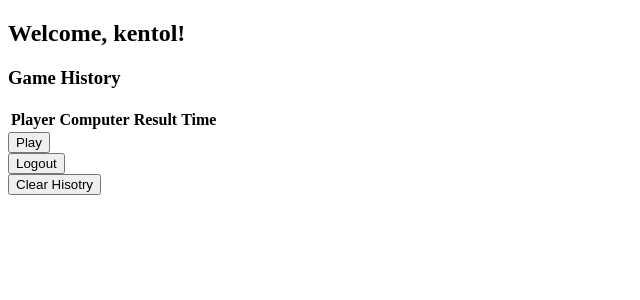
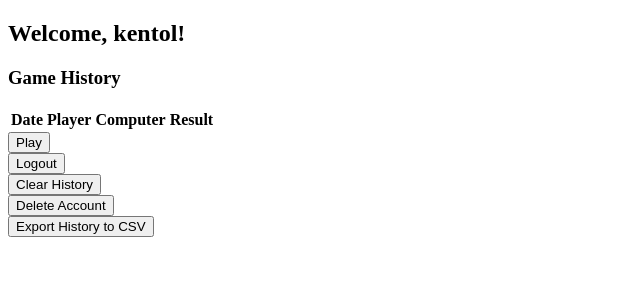
Before and after one commit to kennethalee/rock-paper-scissors, a Flask app: page /profile in a window 1280 px wide. Shown: the top 300 px of the page, without its empty margins (0-640 px from the left). Run offline with Flask 3, Linux system fonts and the light colour scheme; a user stored in the database is signed in; lists and menus that the app fills with data are empty.

Commit message:
Added feature to export game history to csv

```diff
--- a/app.py
+++ b/app.py
@@ -1,9 +1,10 @@
-from flask import Flask, render_template, redirect, url_for, request, flash
+from flask import Flask, render_template, redirect, url_for, request, flash, Response
+from flask_login import LoginManager, login_user, logout_user, login_required, current_user
 from werkzeug.security import generate_password_hash, check_password_hash
-from flask_login import LoginManager, login_user, logout_user, login_required, current_user
-
+from io import StringIO
+import csv
+import main
 from models.models import db, User, Game
-import main
 
 app = Flask(__name__)
 app.config['SECRET_KEY'] = 'Jancokasu123'
@@ -86,6 +87,36 @@ def clear_history():
     db.session.commit()
     return redirect(url_for('profile'))
 
+@app.route('/export_history', methods=['GET'])
+@login_required
+def export_history():
+    # Current user game history
+    games = Game.query.filter_by(user_id=current_user.id).all()
+
+    output = StringIO()
+    writer = csv.writer(output)
+
+    writer.writerow(['Date', 'Player', 'Computer', 'Result'])
+
+    for game in games:
+        date = game.timestamp.strftime('%Y-%m-%d')
+        writer.writerow([date, game.player_choice, game.computer_choice, game.result])
+
+    output.seek(0)  # move to start of file
+
+    return Response(
+        output, mimetype='text/csv', headers={"Content-Disposition": "attachment;filename=game_history.csv"}
+    )
+
+@app.route('/delete_account', methods=["POST"])
+@login_required
+def delete_account():
+    Game.query.filter_by(user_id=current_user.id).delete()
+    User.query.filter_by(id=current_user.id).delete()
+    db.session.commit()
+    flash('Your account has been deleted')
+    return redirect(url_for('login'))
+
 @app.route('/play', methods=['POST'])
 def play():
     player_choice = request.form.get('choice')
--- a/templates/login.html
+++ b/templates/login.html
@@ -28,7 +28,7 @@
   </div>
 
   <div class="login-prompt">
-    <a href="{{ url_for('home') }}">Play </a>Without signing in!
+    <a href="{{ url_for('home') }}">Play </a>without signing in!
   </div>
 
   <style>
--- a/templates/profile.html
+++ b/templates/profile.html
@@ -9,17 +9,17 @@
   <h3>Game History</h3>
   <table>
     <tr>
+      <th>Date</th>
       <th>Player</th>
       <th>Computer</th>
       <th>Result</th>
-      <th>Time</th>
     </tr>
     {% for game in games %}
     <tr>
+      <td>{{ game.timestamp.strftime('%Y-%m-%d') }}</td>
       <td>{{ game.player_choice.capitalize() }}</td>
       <td>{{ game.computer_choice.capitalize() }}</td>
       <td>{{ game.result }}</td>
-      <td>{{ game.timestamp }}</td>
     </tr>
     {% endfor %}
   </table>
@@ -32,9 +32,18 @@
      <button type="submit" class="logout-button">Logout</button>
    </form>
   </div>
+
   <form action="{{url_for('clear_history') }}" method="POST">
-    <button type="submit">Clear Hisotry</button>
+    <button type="submit">Clear History</button>
   </form>
+
+  <form action="{{ url_for('delete_account') }}" method="POST">
+    <button type="submit">Delete Account</button>
+  </form>
+
+  <a href="{{ url_for('export_history') }}" download>
+    <button type="button">Export History to CSV</button>
+  </a>
 
 </body>
 </html>
```
Also changed, not shown: instance/game.db.
